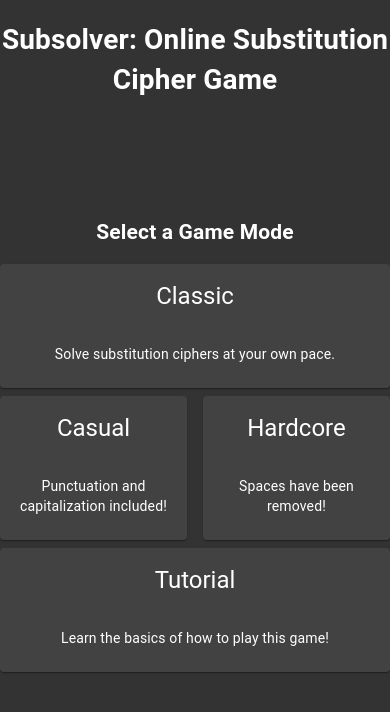
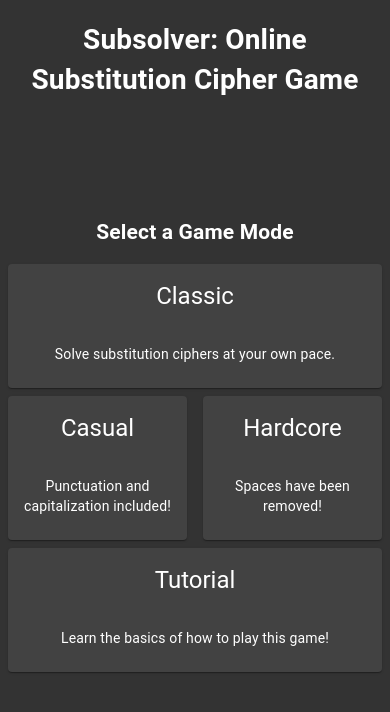
Before and after one commit to evinism/subsolver2, a React (Create React App) app: page / in a window 390 px wide. Shown: the top 712 px of the page. Built offline with nearby package versions, Linux system fonts and the light colour scheme.

Commit message:
Add padding because it looks good on mobile

```diff
--- a/src/App.css
+++ b/src/App.css
@@ -4,7 +4,7 @@
   background-color: #333;
   color: white;
   /* To disable margin stack */
-  padding: 1px 0;
+  padding: 1px 0.5rem;
   overflow-x: hidden;
 }
 
```
